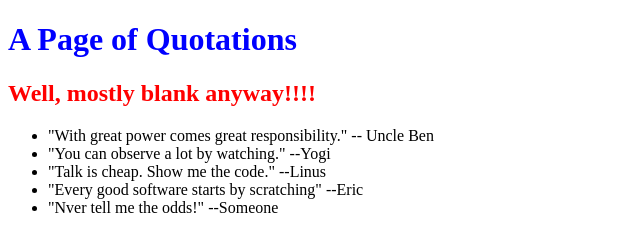
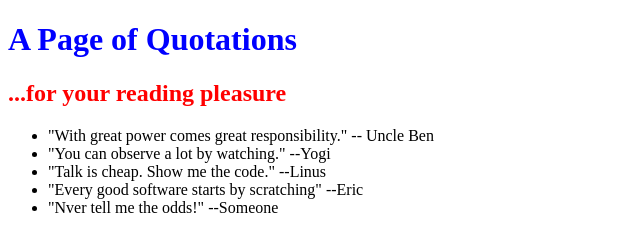
Before and after one commit to awonges/github_saprepo, a plain HTML site: page index.html in a window 1280 px wide. Shown: the whole page, without its empty margins (0-640 px from the left). Drawn offline with Linux system fonts and the light colour scheme.

Commit message:
updated h2 title
...for your reading pleasure

```diff
--- a/index.html
+++ b/index.html
@@ -8,7 +8,7 @@
 
 	<body>
 		<h1>A Page of Quotations</h1>
-		<h2>Well, mostly blank anyway!!!!</h2>
+		<h2>...for your reading pleasure</h2>
 		<ul>
 			<li>"With great power comes great responsibility." -- Uncle Ben</li>
 			<li>"You can observe a lot by watching." --Yogi</li>
```
